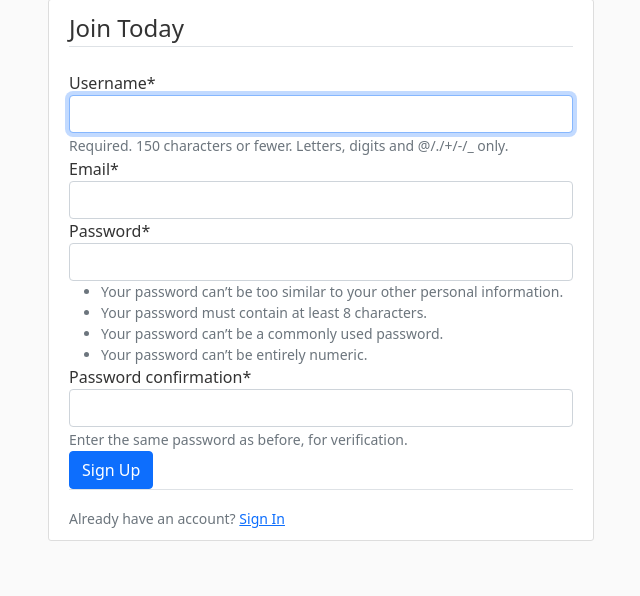
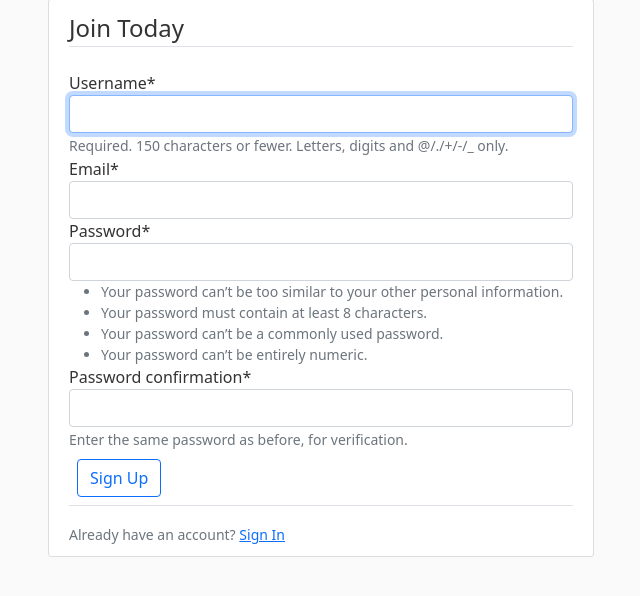
Before and after one commit to Blaisehala/mann, a Django app: page /register/ in a window 1280 px wide. Shown: the part 127-723 px from the top of the page, without its empty margins (34-674 px from the left). Run offline with Django 4.2, Linux system fonts and the light colour scheme; some libraries are stand-ins or nearby versions.

Commit message:
ST:adds padding to the sign up button

```diff
--- a/mann/templates/users/register.html
+++ b/mann/templates/users/register.html
@@ -23,14 +23,16 @@
         <legend class="border-bottom mb-4"> Join Today</legend>
         {{form|crispy}}
       </fieldset>
-      <div class="form-group">
-        <button class="btn btn-primary" type="submit"> Sign Up</button>
+
+      <div class="form-group p-2">
+        <button class="btn btn-outline-primary" type="submit"> Sign Up</button>
       </div>
 
     </form>
+
     <div class="border-top pt-3">
       <small class="text-muted">
-        Already have an account? <a class="ml-2" href="">Sign In</a>
+        Already have an account? <a class="ml-2" href="{%url 'login' %}">Sign In</a>
 
       </small>
 
```
